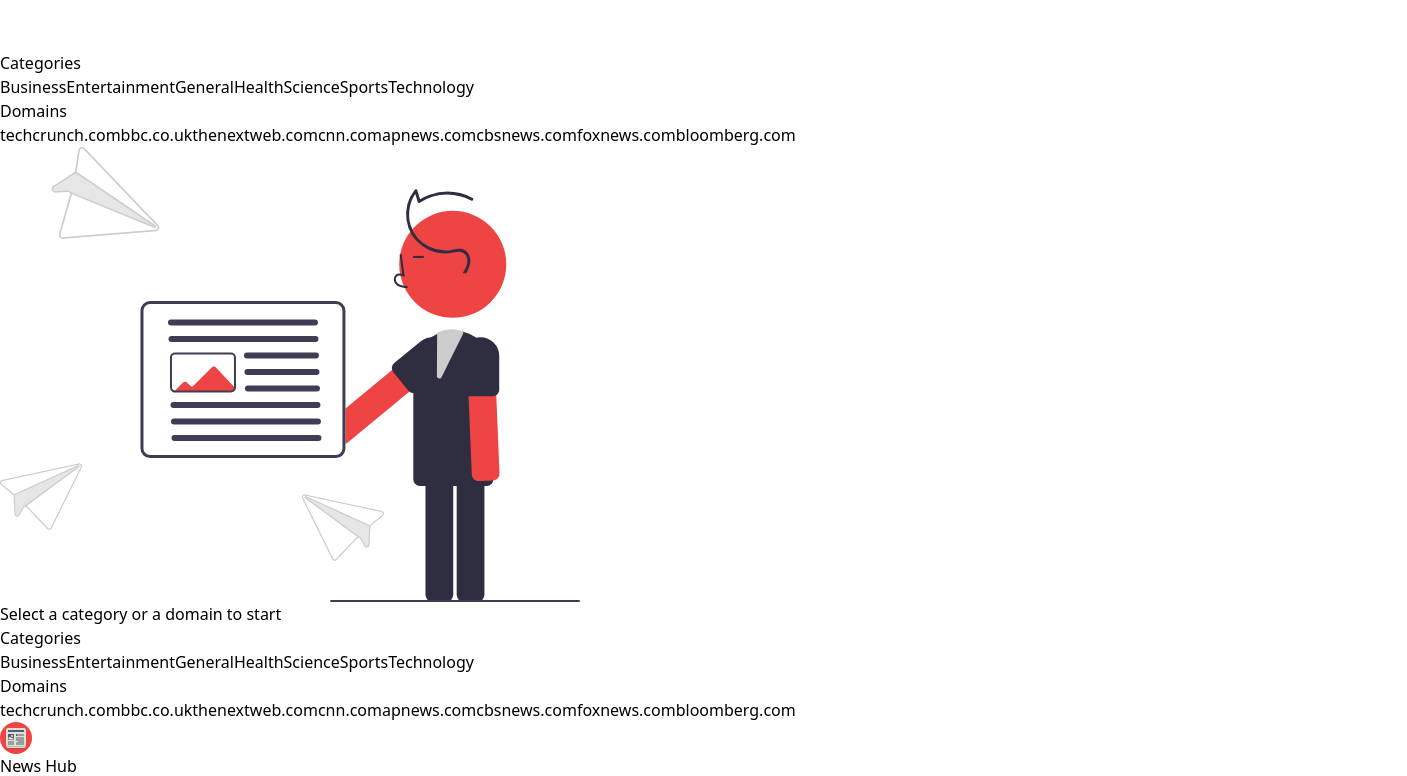
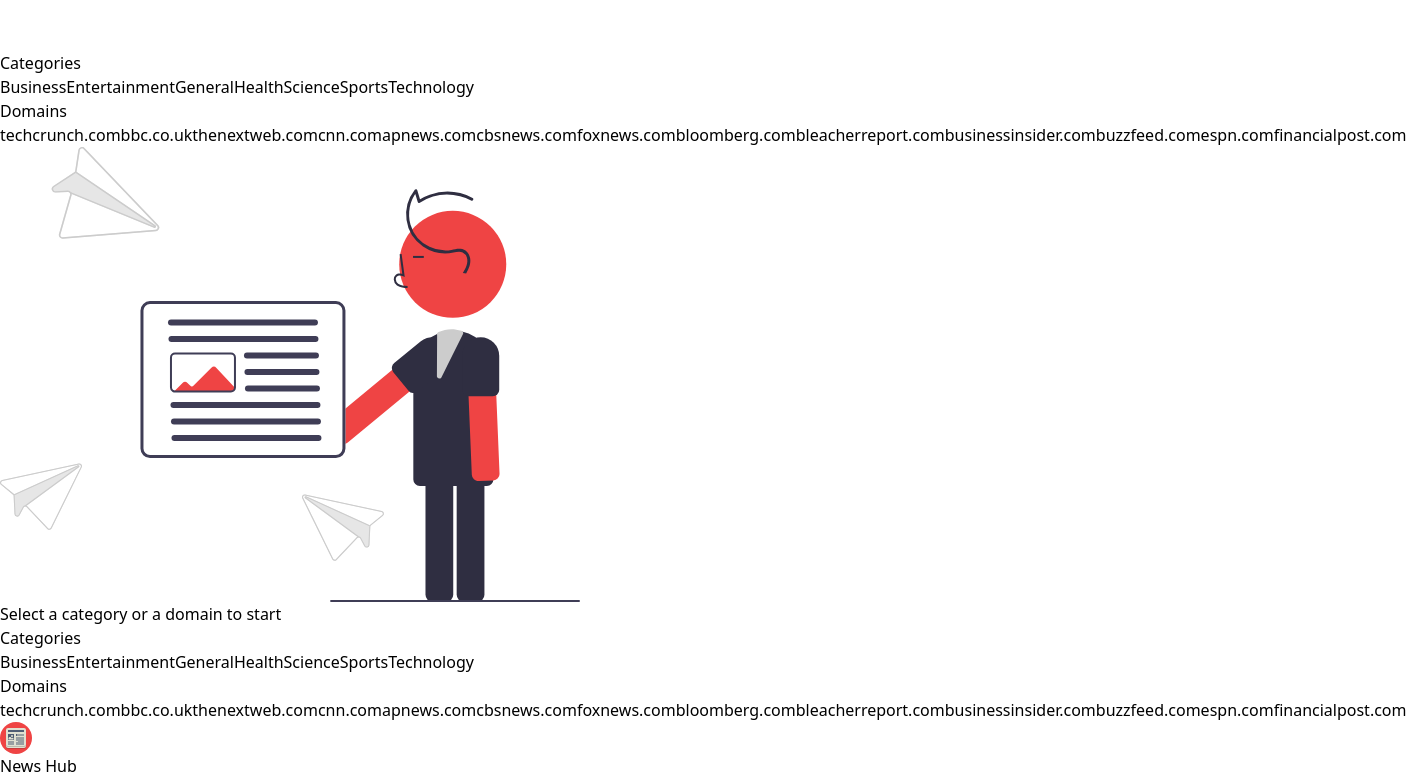
Before and after one commit to completejavascript/news-hub, a Vue app: page / in a window 1280 px wide. Shown: the part 1921-2697 px from the top of the page, 1407 px wide, since content can reach past the window. Built offline with nearby package versions, Linux system fonts and the light colour scheme.

Commit message:
fix: update newsNav domain

```diff
--- a/src/components/NewsNav.vue
+++ b/src/components/NewsNav.vue
@@ -29,6 +29,11 @@
   'cbsnews.com',
   'foxnews.com',
   'bloomberg.com',
+  'bleacherreport.com',
+  'businessinsider.com',
+  'buzzfeed.com',
+  'espn.com',
+  'financialpost.com',
 ]);
 
 const domains = ref(defaultDomains);
```
